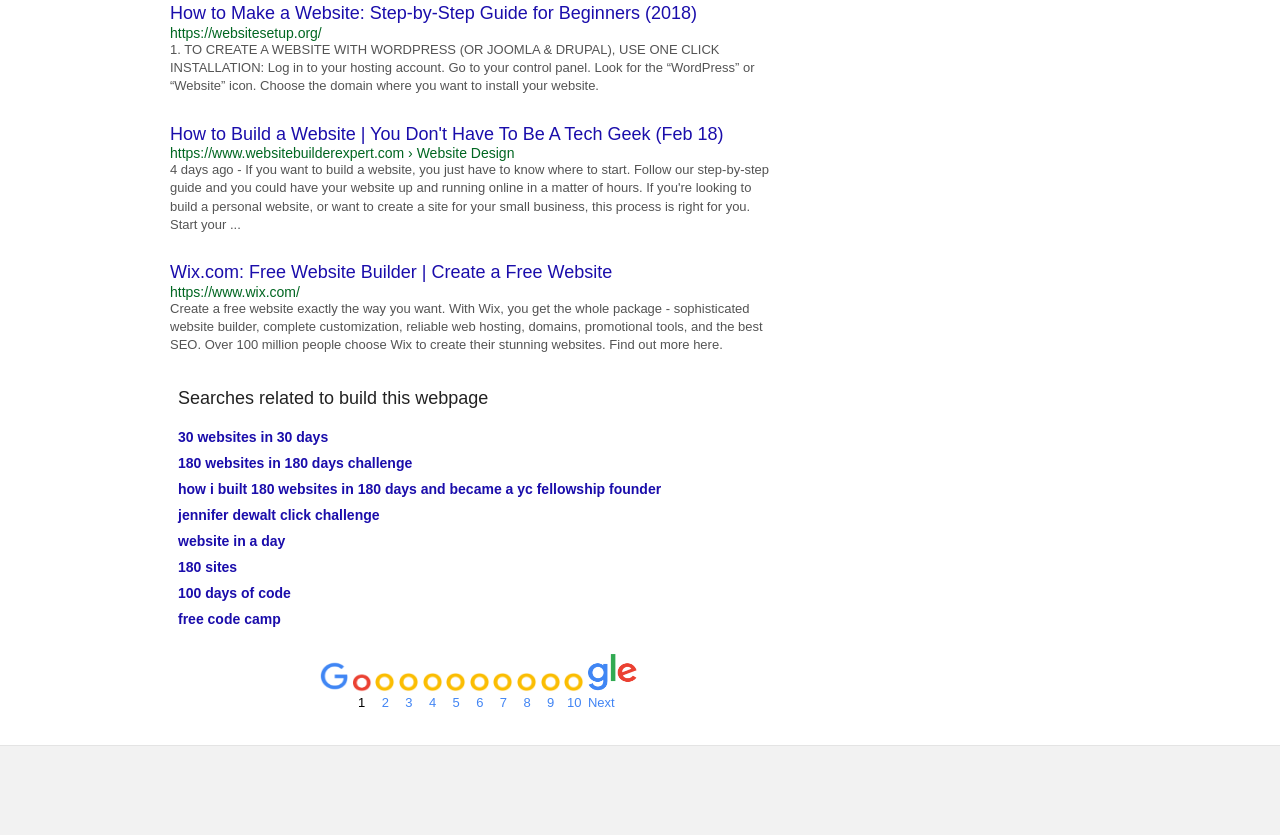
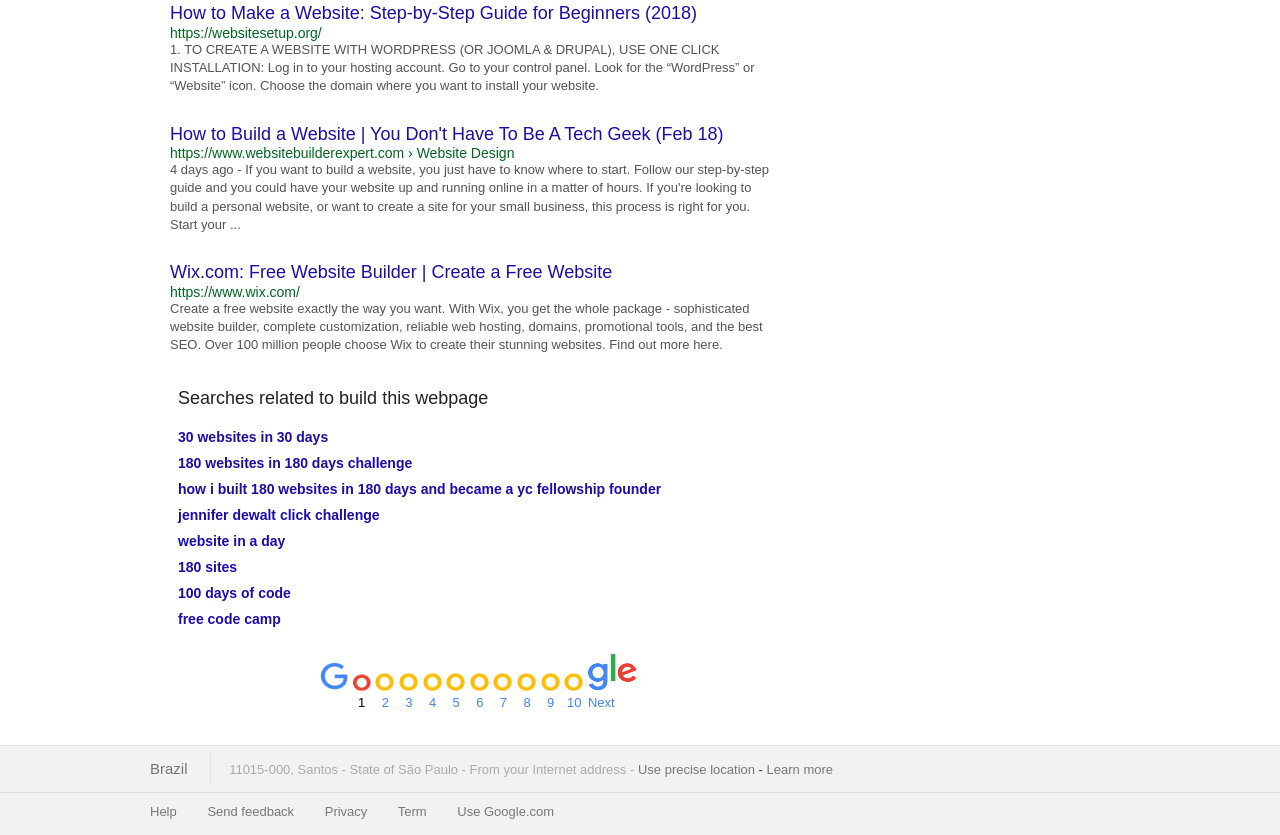
Before and after one commit to lucasmfarias1/google-results, a plain HTML site: page index.html in a window 1280 px wide. Shown: the part 1405-2240 px from the top of the page. Drawn offline with Linux system fonts and the light colour scheme.

Commit message:
Finish footer, do minor tweaks to search-index and related links

```diff
--- a/index.html
+++ b/index.html
@@ -150,6 +150,20 @@
     </div>
   </main>
 
-  <footer></footer>
+  <footer>
+    <span id="country">Brazil</span>
+    <span id="ip-location">11015-000, Santos - State of São Paulo - From your Internet address -</span>
+    <a href="#">Use precise location </a>
+    -
+    <a href="#"> Learn more</a>
+
+    <div id="last-line">
+      <a href="">Help</a>
+      <a href="">Send feedback</a>
+      <a href="">Privacy</a>
+      <a href="">Term</a>
+      <a href="">Use Google.com</a>
+    </div>
+  </footer>
 
 </body>
--- a/stylesheets/style.css
+++ b/stylesheets/style.css
@@ -41,6 +41,21 @@ span {
   margin-left: 15px;
   opacity: 0.6;
   font-size: 13px;
+}
+
+footer span {
+  font-size: 15px;
+  padding-top: 8px;
+  margin-top: 6px;
+}
+
+footer a {
+  color: #777;
+  text-decoration: none;
+}
+
+footer a:hover {
+  color: #333;
 }
 
 form {
@@ -243,7 +258,9 @@ div#featured-result p {
 }
 
 .related-link {
-  display: block;
+  float: left;
+  clear: left;
+  display: inline;
   color: #1a0dab;
   font-size: 14px;
   line-height: 20px;
@@ -295,6 +312,8 @@ div#featured-result p {
 }
 
 #pages-index {
+  display: block;
+  clear: left;
   height: 100px;
   margin-left: 170px;
 }
@@ -303,3 +322,29 @@ div#featured-result p {
   float: right;
   cursor: pointer;
 }
+
+#country {
+  margin-left: 150px;
+  display: inline-block;
+  height: 35px;
+  padding-right: 22px;
+  border-right: 1px solid #ddd;
+}
+
+#ip-location {
+  color: #aaa;
+  font-size: small;
+  opacity: 1;
+}
+
+#last-line {
+  margin-top: 5px;
+  display: block;
+  border-top: 1px solid #ddd;
+  padding-top: 11px;
+  padding-left: 150px
+}
+
+#last-line a {
+  margin-right: 27px;
+}
```
